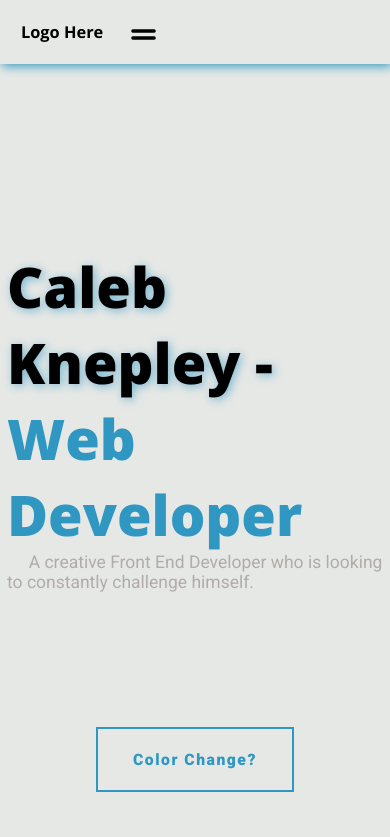
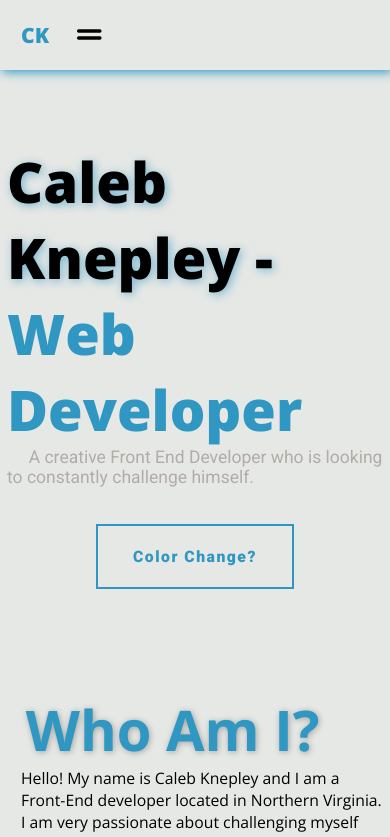
Before and after one commit to Pjcodes97/Portfolio_Website, a plain HTML site: page index.html in a window 390 px wide. Both pictures are taken after a click on the button "Color Change?". Shown: the top 837 px of the page. Drawn offline with nearby package versions, Linux system fonts and the light colour scheme.

Commit message:
Finsih responsiveness and dropdown functionality

```diff
--- a/index.html
+++ b/index.html
@@ -14,7 +14,7 @@
 <body>
     <header>
         <div class="logo">
-            <h3>Logo Here</h3>
+            <h3>CK</h3>
         </div>
         <nav id="pages">
             <ul>
--- a/resources/altcolor.css
+++ b/resources/altcolor.css
@@ -13,7 +13,6 @@ html, body {
 }
 
 section {
-    height: 100vh;
     max-width: 100%;
     padding-top: 6rem;
 }
@@ -57,6 +56,12 @@ h2 {
     position:relative;
 }
 
+h3 {
+    font-weight: 800;
+    font-size: 1.5rem;
+    color:#2F97C1;
+}
+
 /* Header Section */
 
 header {
@@ -71,6 +76,9 @@ header {
     padding: 0.5rem;
 }
 
+#pages {
+    margin-top: 0.5rem;
+}
 
 #pages ul {
     list-style-type: none;
@@ -445,7 +453,7 @@ footer {
         display: none;
         position: absolute;
         z-index: 2;
-        background-color:#201E1D;
+        background-color:#E6E8E6;
     }
 
     header {
@@ -455,13 +463,13 @@ footer {
     .topbutton {
         display: block;
         padding: 1.15rem;
-        border: 1px solid #E37028;
+        border: 1px solid #2F97C1;
     }
 
     a {
         display: block;
         padding: 1.15rem;
-        border: 1px solid #E37028;
+        border: 1px solid #2F97C1;
     }
 
     #landing {
--- a/resources/style.css
+++ b/resources/style.css
@@ -57,6 +57,11 @@ h2 {
     position:relative;
 }
 
+h3 {
+    font-weight: 800;
+    font-size: 1.5rem;
+    color:#E37028;
+}
 /* Header Section */
 
 header {
@@ -76,6 +81,10 @@ header {
     display: grid;
     grid-template-columns: repeat(3, 1fr);
     height: 100%;
+}
+
+#pages {
+    margin-top: 0.5rem;
 }
 
 .logo {
--- a/script.js
+++ b/script.js
@@ -32,9 +32,15 @@ colorButton.onclick = colorChange;
 let dropMenu = document.getElementById('dropdown');
 let dropButton = document.getElementById('dropbutton');
 
-
+let screenCount = 0
 function dropDown() {
-    dropMenu.style.display = 'block';
+    if (screenCount === 0) {
+        dropMenu.style.display = 'block';
+        screenCount += 1;
+    } else if (screenCount === 1) {
+        dropMenu.style.display = 'none';
+        screenCount -= 1;
+    }
 }
 
 dropButton.onclick = dropDown;
```
